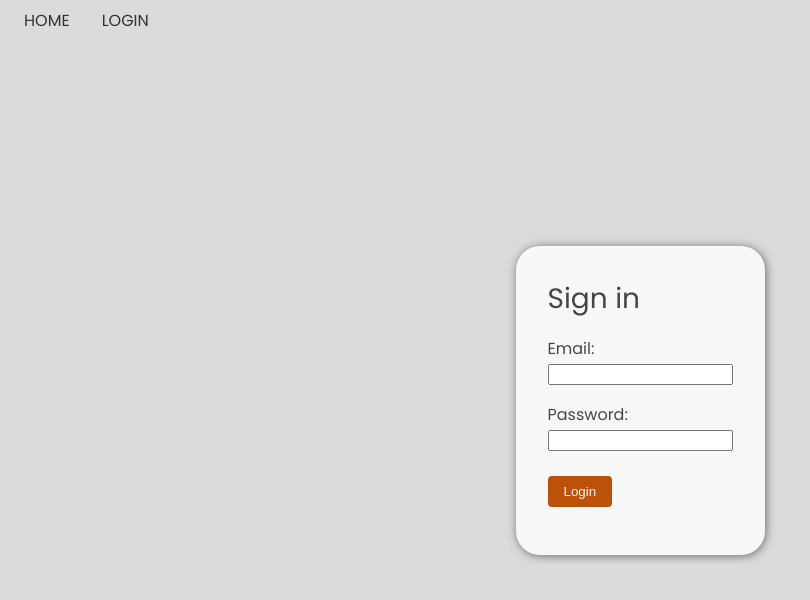
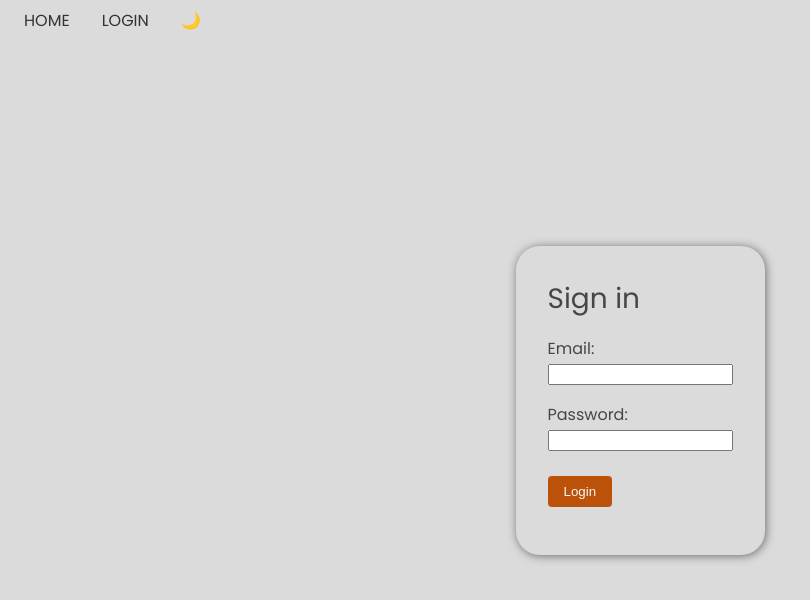
Before and after one commit to aqeeluser404/SecurePassApp, a Vue app in the folder client/: page /login in a window 1280 px wide. Shown: the top 600 px of the page, without its empty margins (0-810 px from the left). Built offline with nearby package versions, Linux system fonts and the light colour scheme.

Commit message:
Added dark and light mode toggle

```diff
--- a/client/src/assets/stylesheets/elements.css
+++ b/client/src/assets/stylesheets/elements.css
@@ -49,7 +49,7 @@
     max-width: fit-content;
     height: var(--normal-container-height);
     color: var(--color-black-muted);
-    background-color: var(--color-white-soft);
+    /* background-color: var(--color-white-muted); */
     box-shadow: 1px 1px 10px rgba(0, 0, 0, 0.5);
   }
   .form-heading {
--- a/client/src/assets/stylesheets/utility.css
+++ b/client/src/assets/stylesheets/utility.css
@@ -86,6 +86,23 @@
     margin-bottom: var(--space-xl);
 }
 
+/* Margin left */
+.ml-xs {
+    margin-left: var(--space-xs);
+}
+.ml-sm {
+    margin-left: var(--space-sm);
+}
+.ml-md {
+    margin-left: var(--space-md);
+}
+.ml-lg {
+    margin-left: var(--space-lg);
+}
+.ml-xl {
+    margin-left: var(--space-xl);
+}
+
 
 /* Gaps */
 .gap-xs {
--- /dev/null
+++ b/client/src/components/DarkMode.vue
@@ -0,0 +1,46 @@
+<template>
+    <div @click="toggleDarkMode" :class="{ 'dark-mode': darkMode }">
+      {{ darkMode ? '☀️' : '🌙' }}
+    </div>
+  </template>
+
+  <script>
+  export default {
+    data() {
+      return {
+        darkMode: false,
+      };
+    },
+    methods: {
+      toggleDarkMode() {
+        this.darkMode = !this.darkMode;
+        if (this.darkMode) {
+          // DARK MODE
+          document.documentElement.style.setProperty('--color-background', 'var(--color-black)');
+          document.documentElement.style.setProperty('--color-text', 'var(--color-white)');
+          document.documentElement.style.setProperty('--color-container-background', 'var(--color-black-muted)');
+        } else {
+          // LIGHT MODE
+          document.documentElement.style.setProperty('--color-background', 'var(--color-white-muted)');
+          document.documentElement.style.setProperty('--color-text', '#333333');
+          document.documentElement.style.setProperty('--color-container-background', 'var(--color-white-muted)');
+        }
+      },
+    },
+  };
+  </script>
+
+  <style scoped>
+  div {
+    cursor: pointer;
+    transition: color 0.3s ease;
+  }
+
+  div.dark-mode {
+    color: var(--color-white);
+  }
+
+  div:not(.dark-mode) {
+    color: var(--color-black);
+  }
+  </style>
--- a/client/src/components/Nav.vue
+++ b/client/src/components/Nav.vue
@@ -1,5 +1,6 @@
 <script setup>
 import { RouterLink } from 'vue-router'
+import DarkMode from './DarkMode.vue';
 </script>
 
 <template>
@@ -7,6 +8,7 @@ import { RouterLink } from 'vue-router'
     <nav class="nav-container-horizontal gap-xl poppins-bold text-uppercase">
       <RouterLink to="/">Home</RouterLink>
       <RouterLink to="/login">Login</RouterLink>
+      <DarkMode />
     </nav>
   </header>
 </template>
--- a/client/src/components/Signup.vue
+++ b/client/src/components/Signup.vue
@@ -1,5 +1,5 @@
 <template>
-    <div class="form-container flex-row border-radius-lg">
+    <div class="form-container default-color-white flex-row border-radius-lg">
         <div class="text-container">
             <h1 class="default-color-white text-decoration-underline">Sign up free!</h1>
             <br>
@@ -105,6 +105,7 @@
         router.push('/login');
     }
 </script>
+
 <style scoped>
     .text-container {
         text-align: center;
```
